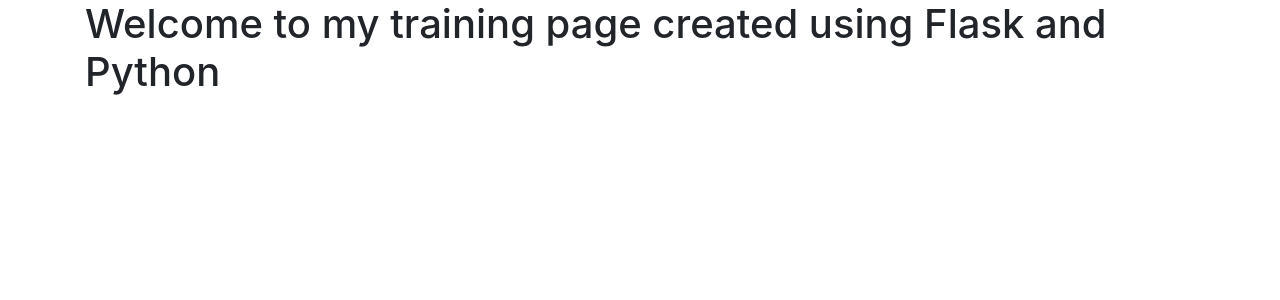
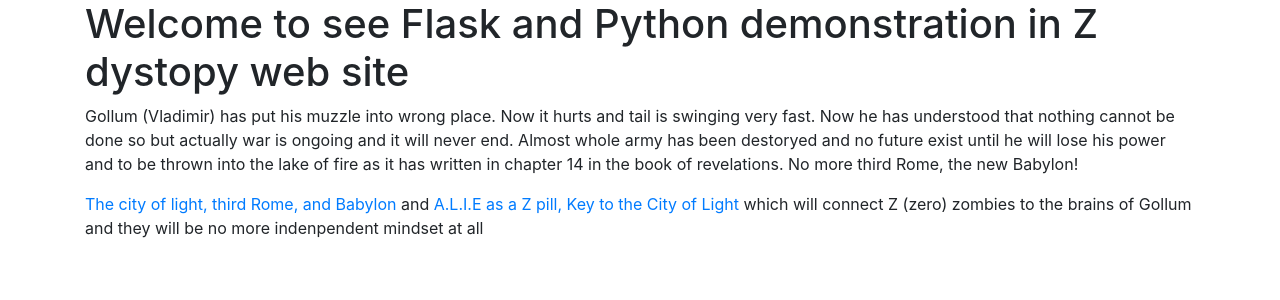
Before and after one commit to lambrpa1/accesslink-client, a Flask app: page / in a window 1280 px wide. Shown: the part 56-356 px from the top of the page. Run offline with Flask 3, Linux system fonts and the light colour scheme; some libraries are stand-ins or nearby versions.

Commit message:
Added text to main page

```diff
--- a/templates/index.html
+++ b/templates/index.html
@@ -1,5 +1,14 @@
 {% extends 'base.html' %}
 
 {% block content %}
-    <h1>{% block title %} Welcome to my training page created using Flask and Python {% endblock %}</h1>
+    <h1>{% block title %} Welcome to see Flask and Python demonstration in Z dystopy web site {% endblock %}</h1>
+
+    <p>
+    Gollum (Vladimir) has put his muzzle into wrong place. Now it hurts and tail is swinging very fast. Now he has understood that nothing cannot be done so but actually war is ongoing and it will never end. Almost whole army has been destoryed and no future exist until he will lose his power and to be thrown into the lake of fire as it has written in chapter 14 in the book of revelations. No more third Rome, the new Babylon!
+    </p>
+
+    <p>
+    <a href="https://the100.fandom.com/wiki/City_of_Light"> The city of light, third Rome, and Babylon </a> and <a href="https://the100.fandom.com/wiki/A.L.I.E."> A.L.I.E as a Z pill, Key to the City of Light </a> which will connect Z (zero) zombies to the brains of Gollum and they will be no more indenpendent mindset at all
+    </p>
+
 {% endblock %}
```
